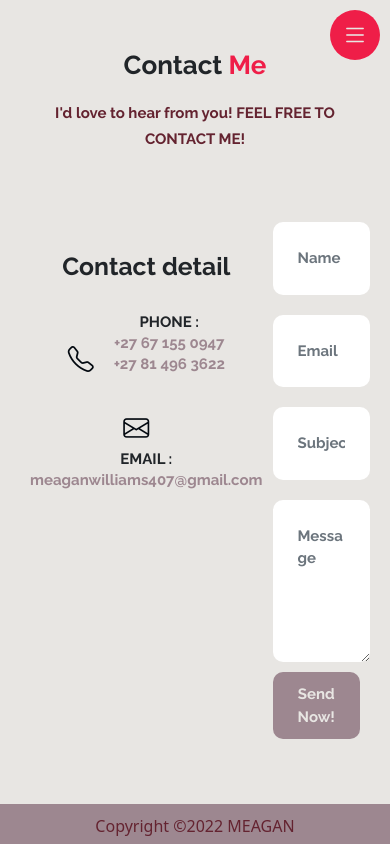
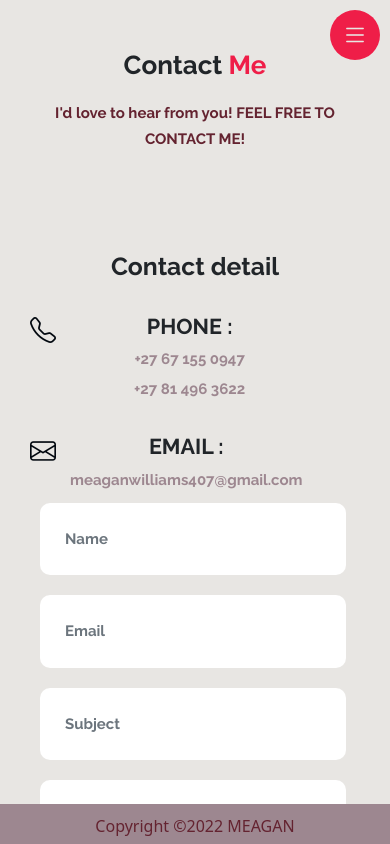
Before and after one commit to maggi86/Vue-portfolio, a Vue app: page /contact in a window 390 px wide. Shown: the top 844 px of the page. Built offline with nearby package versions, Linux system fonts and the light colour scheme.

Commit message:
responsive

```diff
--- a/src/components/about.vue
+++ b/src/components/about.vue
@@ -24,7 +24,7 @@
     	    <div class="animated fadeIn two">
     	      <p class="lead text-center fw-bold m-3">Hungry, driven and tenacious. That's how I'd describe myself. When I'm not busy coding and compiling, I'm spending time reading, watching a lot of tv or learning more about things I dont know. Below you'll find my key performance areas as well as my current skill stack, with <span>HTML</span>, <span>CSS</span>, <span>Mysql</span>, <span>JavaScript</span>, <span>Vue.js</span> and <span>Bootstrap</span> as my core skills.</p>
         		<p class="lead text-center fw-bold m-3">
-          	My hobbies include baking and cooking. I like reading books on my phone or online. Creating or thrifting clothing I like trying new things like tie-dye or bleaching my clothes. I enjoy music, not in the sense where I can make it but I love listening to music when doing things.
+          	My hobbies include baking and cooking. I like reading books on my phone or online. I like trying new things such as food and activities. I enjoy music, not in the sense where I can make it but I love listening to music when doing things.
 					  </p>
     	    </div>
 					<div class="container text-center ms-4">
--- a/src/components/contact.vue
+++ b/src/components/contact.vue
@@ -21,14 +21,18 @@
 
                         </div>
                         <div class="content">
+                        <div class="row">
+
                             <div class="info">
                                 <i class="bi bi-telephone"></i>
-                                <h4 class="d-inline-block">PHONE :
+                                <h4 class="d-inline-block ms-5 ps-3">PHONE :
                                     <br>
                                     <span>+27 67 155 0947
                                         <br>+27 81 496 3622</span>
                                 </h4>
-                            </div>
+                            </div></div>
+
+                            <div class="row">
                             <div class="info">
                                 <i class="bi bi-envelope"></i>
                                 <h4 class="d-inline-block">EMAIL :
@@ -36,12 +40,12 @@
                                     <span>meaganwilliams407@gmail.com</span>
                                 </h4>
                             </div>
-
                         </div>
+                    </div>
                     </div>
                     <div id="Forrm" class="col">
                         <form action="https://formspree.io/f/xayvrnkd" method="POST">
-                            <div class="row">
+                            <div class="row me-4">
 
                                 <input type="text" class="form-control" placeholder="Name" name="fname" required>
 
@@ -187,20 +191,26 @@ section {
 
 .contact .content .info {
     margin-top: 30px;
+    display:inline-flex;
 }
-
+i {
+    display:block;
+}
 .contact .content .info i {
     font-size: var(--font-md);
     padding: 0;
     margin: 0;
     color: var(--color-black);
     margin-right: 20px;
+    margin-left:200px;
     text-align: center;
     width: 20px;
 }
-
+    .contact .title {
+        margin-left:150px
+    }
 .contact .content .info h4 {
-    font-size: var(--font-sm);
+    /* font-size: var(--font-sm); */
     line-height: 1.4;
 }
 
@@ -213,10 +223,18 @@ section {
 .btn {
     margin-left: 10px;
 }
+@media screen and (max-width:1200px){
+    .contact .content .info i {
+        margin-left:130px
+    }
+    .contact .title {
+        margin-left:0
+    }
+}
 
-@media (max-width: 900px) {
-    #Form {
-        position: absolute;
+@media screen and (max-width:992px){
+    .contact .content .info i {
+        margin-left:0px
     }
 }
 </style>
--- a/src/components/home.vue
+++ b/src/components/home.vue
@@ -89,6 +89,9 @@
     position: absolute;
     z-index: 2;
 }
+.container-aside {
+    width: 12%;
+}
 
 .container-small{
     display: flex;
@@ -135,6 +138,7 @@
 
 .containerMain-ShowMenu {
     display: none;
+
     position: fixed;
     top: 10px;
     right: 10px;
--- a/src/components/navbar.vue
+++ b/src/components/navbar.vue
@@ -120,7 +120,9 @@ div.container {
 }
 
 .container-aside {
-    width: 15%;
+    width: 12%;
+    overflow-y: auto;
+overflow-x:hidden ;
     max-width: 300px;
     min-width: 250px;
     height: 100%;
@@ -200,7 +202,7 @@ div.container {
 
 @media screen and (max-width: 1400px) {
     .container-aside {
-        left: -500px;
+        left: -50px;
     }
 
 
--- a/src/components/project.vue
+++ b/src/components/project.vue
@@ -7,7 +7,7 @@
 
                 <!-- <div class="row" >
                 <div class="col mx-auto">  -->
-					<div class="card" v-for="project in projects" :key="project" >
+					<div class="card mx-auto" v-for="project in projects" :key="project" >
 						<div class="img">
                     <img :src="project.image">
                         </div>
@@ -116,9 +116,11 @@ export default{
 <style scoped>
 .container{
 	justify-content: center;
-    margin-bottom: 300px;
+    margin-left: 260px;
 }
 .card{
+	width: 300px;
+	height: 280px;
 	 margin: 5px;
 }
 /* .col{
@@ -169,14 +171,13 @@ img{
 	width: 100%;
     margin-bottom: 59px;
 	/* margin-bottom: 130px; */
-	/*width: 1000px;*/
+	/* width: 1000px; */
 	/* height: 500px; */
 }
 
 .container .card {
 	position: relative;
-	width: 300px;
-	height: 280px;
+
 	background: var(--color-gray);
 	transition: 0.5s;
 }
@@ -230,7 +231,7 @@ img{
 	padding: 20px;
 	text-align: center;
 	transition: 0.5s;
-	box-sizing: border-box;
+	/* box-sizing: border-box; */
 }
 
 .container .card:hover .details .content {
@@ -274,4 +275,21 @@ img{
         position: relative;
     }
 }
+@media screen and (max-width:1300px){
+	.container{
+		display:grid
+	}
+	img{
+	height:200px;
+	width:300px
+}
+.container .card .img,
+.container .card .details {
+	height: 200px;
+
+}
+.card{
+	height: 400px;
+}
+}
 </style>
--- a/src/components/testimonials.vue
+++ b/src/components/testimonials.vue
@@ -49,6 +49,13 @@
                 aria-label="Slide 5"
                 class="circle"
               ></button>
+              <button
+                type="button"
+                data-bs-target="#carouselExampleIndicators"
+                data-bs-slide-to="5"
+                aria-label="Slide 6"
+                class="circle"
+              ></button>
             </div>
             <div class="carousel-inner pb-5">
                 <div class="carousel-item" v-bind:class="{ active: index === 0 }" v-for="(people,index) in people" :key="index" >
@@ -58,7 +65,7 @@
                   alt=""
                 />
                 <p>{{ people.name }}</p>
-                <p>{{ people.description }}</p>
+                <p class="description">{{ people.description }}</p>
                 </div>
             </div>
           </div>
@@ -120,7 +127,9 @@ export default{
     ;
 }
 
-
+.description{
+  width:300px;
+}
 button .circle{
     height: 10px;
     width:10px;
--- a/src/store/index.js
+++ b/src/store/index.js
@@ -35,6 +35,13 @@ export default createStore({
         id:5,
         name: "Liam Engel",
         description: "Meagan is someone who lights up the room with her personality and charisma. She is always willing to assist and always bring positivity to the mood, to have her in a company will be a win",
+        title: "~~ Colleague",
+        image:`https://i.postimg.cc/ZYvTvX57/Liam.png`
+      },
+      {
+        id:6,
+        name: "Ra'ees Benny",
+        description: "Meagan is a great person to work with and be around with. When we were in a 4 person group she always brought the best out of all of us and that helped us finished the project. She is a great asset to have on a team and as a friend.",
         title: "~~ Colleague",
         image:`https://i.postimg.cc/ZYvTvX57/Liam.png`
       }
```
